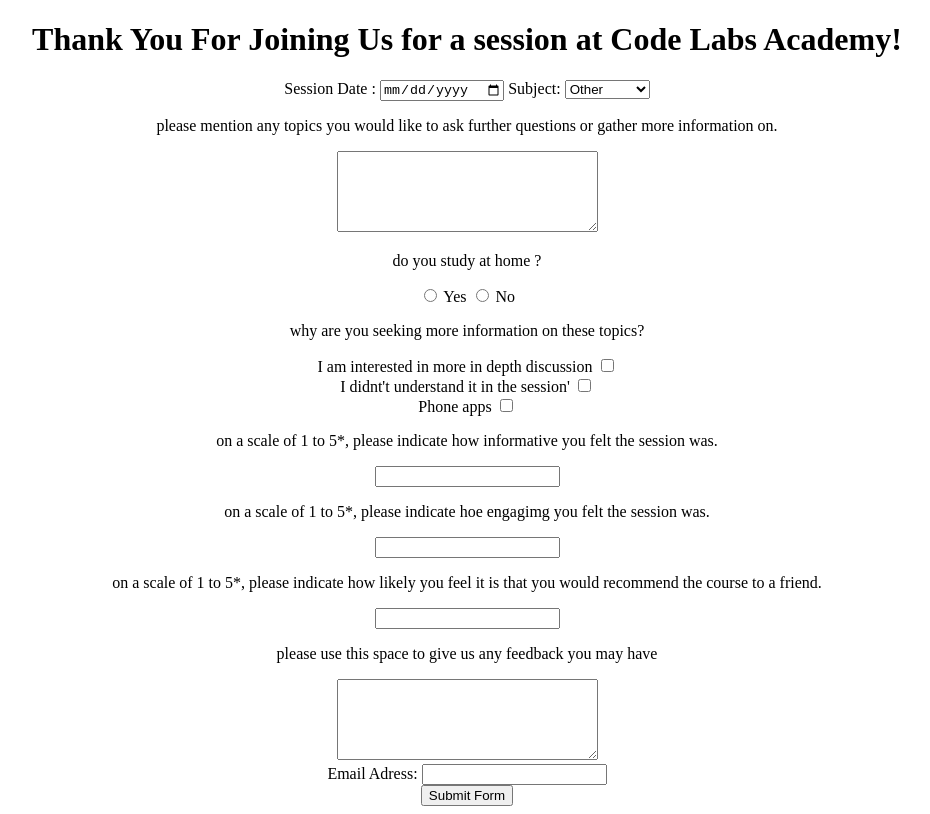
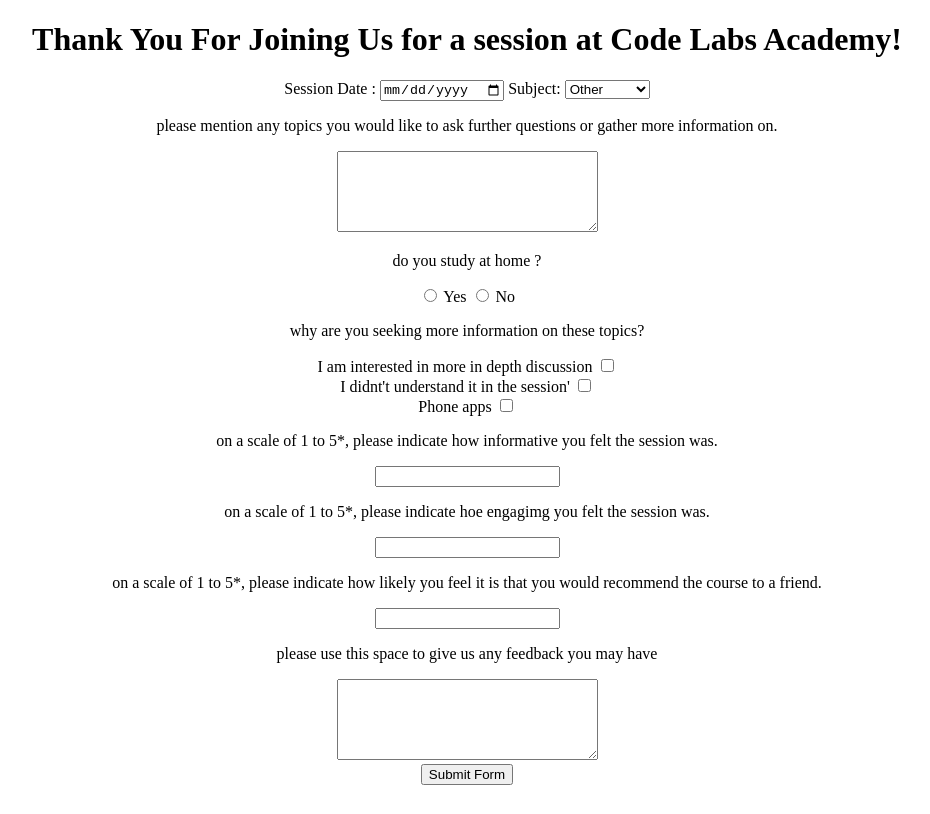
Before and after one commit to medgues/html-challenge, a plain HTML site: page index.html in a window 1280 px wide. Shown: the whole page, without its empty margins (173-1103 px from the left). Drawn offline with Linux system fonts and the light colour scheme.

Commit message:
deleted email space

```diff
--- a/index.html
+++ b/index.html
@@ -82,10 +82,7 @@
         <textarea name="feedBack" id="feedBack" cols="30" rows="5"></textarea>
       </div>
 
-      <div>
-        <label for="email">Email Adress:</label>
-        <input type="email" name="email" id="email" />
-      </div>
+
       <div>
         <input
           type="submit"
```
